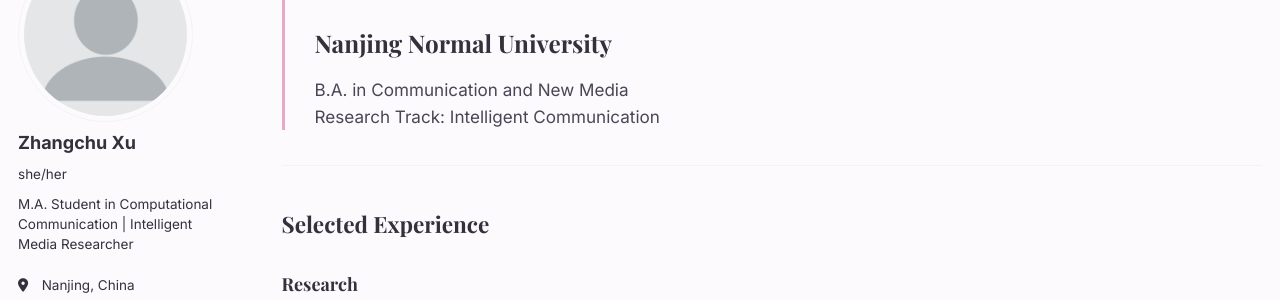
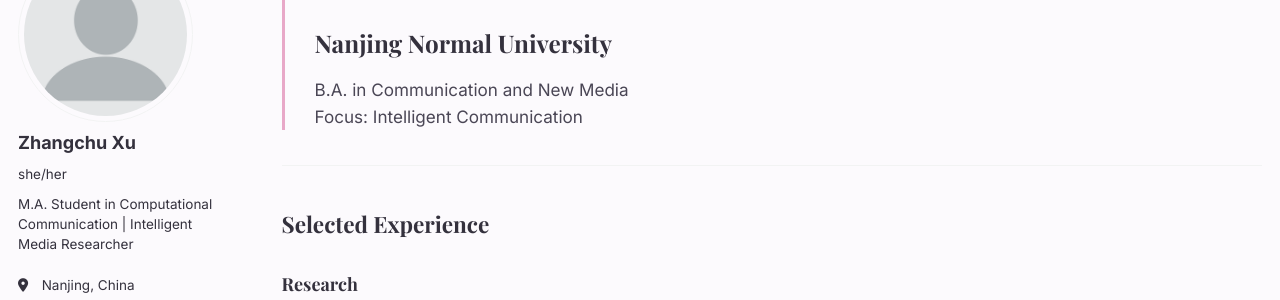
Before and after one commit to xuzhangchu0103/xuzhangchu0103.github.io, a Jekyll site: the page built from _pages/about.md, in a window 1280 px wide and 900 px high, scrolled down 981 px. Shown: the part 154-454 px from the top of the window. Built offline with Jekyll 4.4.1, drawn with Linux system fonts in a browser that asks for light colours; a style sheet for code colours, icons or effects is not loaded.

Commit message:
Update focus description in about.md

```diff
--- a/_pages/about.md
+++ b/_pages/about.md
@@ -83,7 +83,7 @@ School of Journalism and Communication
 
 <p>
 B.A. in Communication and New Media<br>
-Research Track: Intelligent Communication
+Focus: Intelligent Communication
 </p>
 
 </div>
```
